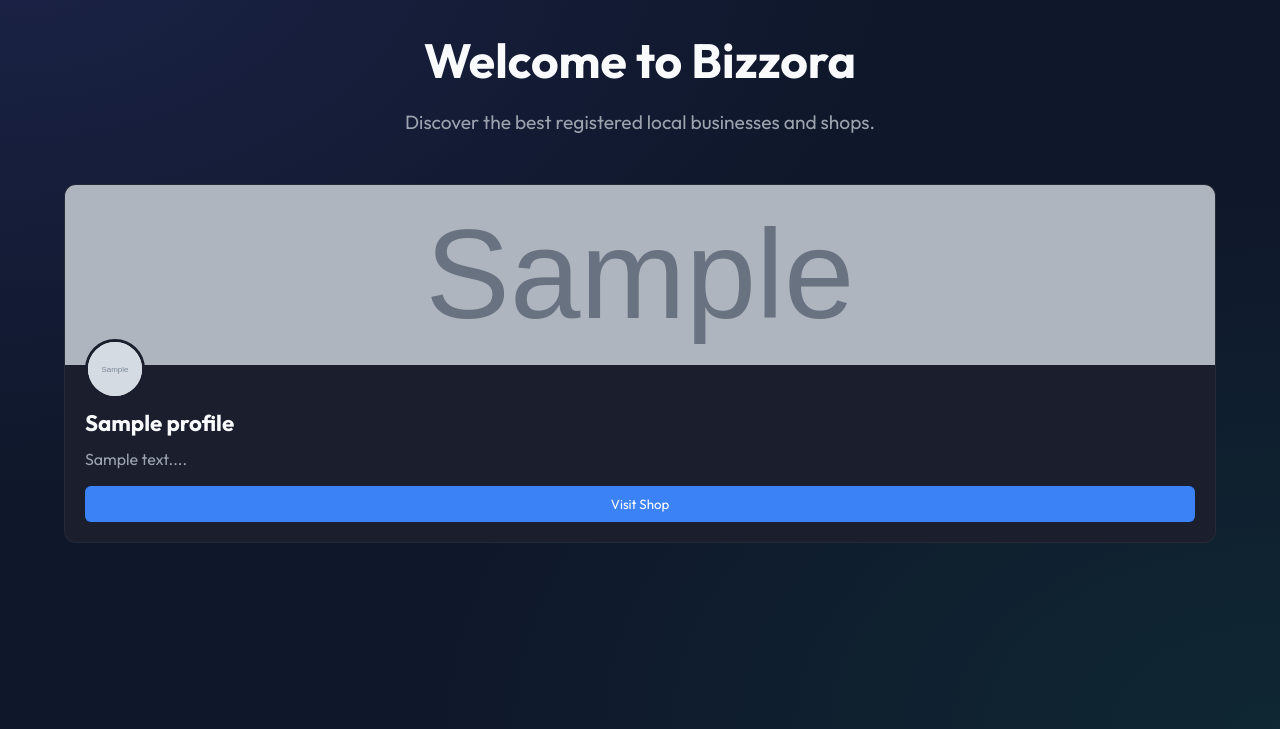
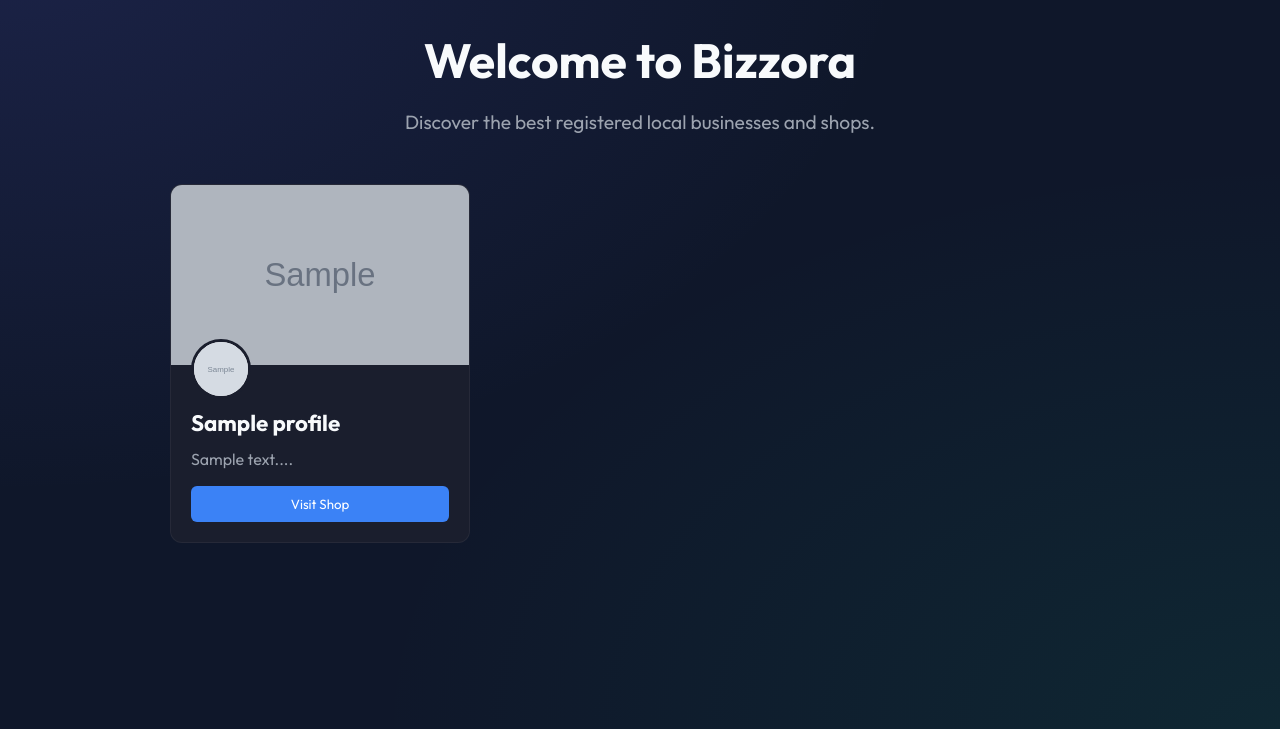
Before and after one commit to Tanishka80/Bizzora, a Flask app: page / in a window 1280 px wide. Shown: the part 71-800 px from the top of the page. Run offline with Flask 3, Linux system fonts and the light colour scheme; a user stored in the database is signed in; tables that the repository leaves empty hold one stand-in row (values such as "Sample post"); grey boxes marked "Sample" are stand-in pictures.

Commit message:
card size altered minor ui tweaks

```diff
--- a/templates/base.html
+++ b/templates/base.html
@@ -15,7 +15,12 @@
         /* Base extra styling for new components */
         .card { background: #1a1e2d; border-radius: 12px; padding: 20px; border: 1px solid rgba(255, 255, 255, 0.05); }
         .grid { display: grid; gap: 20px; }
-        .grid-3 { grid-template-columns: repeat(auto-fit, minmax(300px, 1fr)); }
+        .grid-3 {
+            grid-template-columns: repeat(auto-fill, 300px);
+            justify-content: center;
+            max-width: 940px;
+            margin: auto;
+        }
         .btn-primary { background: #3b82f6; color: white; border: none; padding: 10px 15px; border-radius: 6px; cursor: pointer; }
         .btn-success { background: #10b981; color: white; border: none; padding: 10px 15px; border-radius: 6px; cursor: pointer; }
         .btn-danger { background: #ef4444; color: white; border: none; padding: 10px 15px; border-radius: 6px; cursor: pointer; }
--- a/templates/customer/dashboard.html
+++ b/templates/customer/dashboard.html
@@ -7,7 +7,7 @@
 </div>
 
 <h3>Your Recent Orders</h3>
-<div class="grid">
+<div class="grid grid-3">
     {% for order in orders %}
     <div class="card" style="padding: 20px;">
         <div
```
Also changed, not shown: instance/bizzora_v2.db, static/uploads/banners/Gemini_Generated_Image_4ashkv4ashkv4ash.png (added), static/uploads/logos/With_the_blessings_of_1.png (added), static/uploads/products/Auspicious_copper_kalash_with_coconut_flowers_and_leaves_arranged_for_puja___Premium_Vector.jpg (added).
